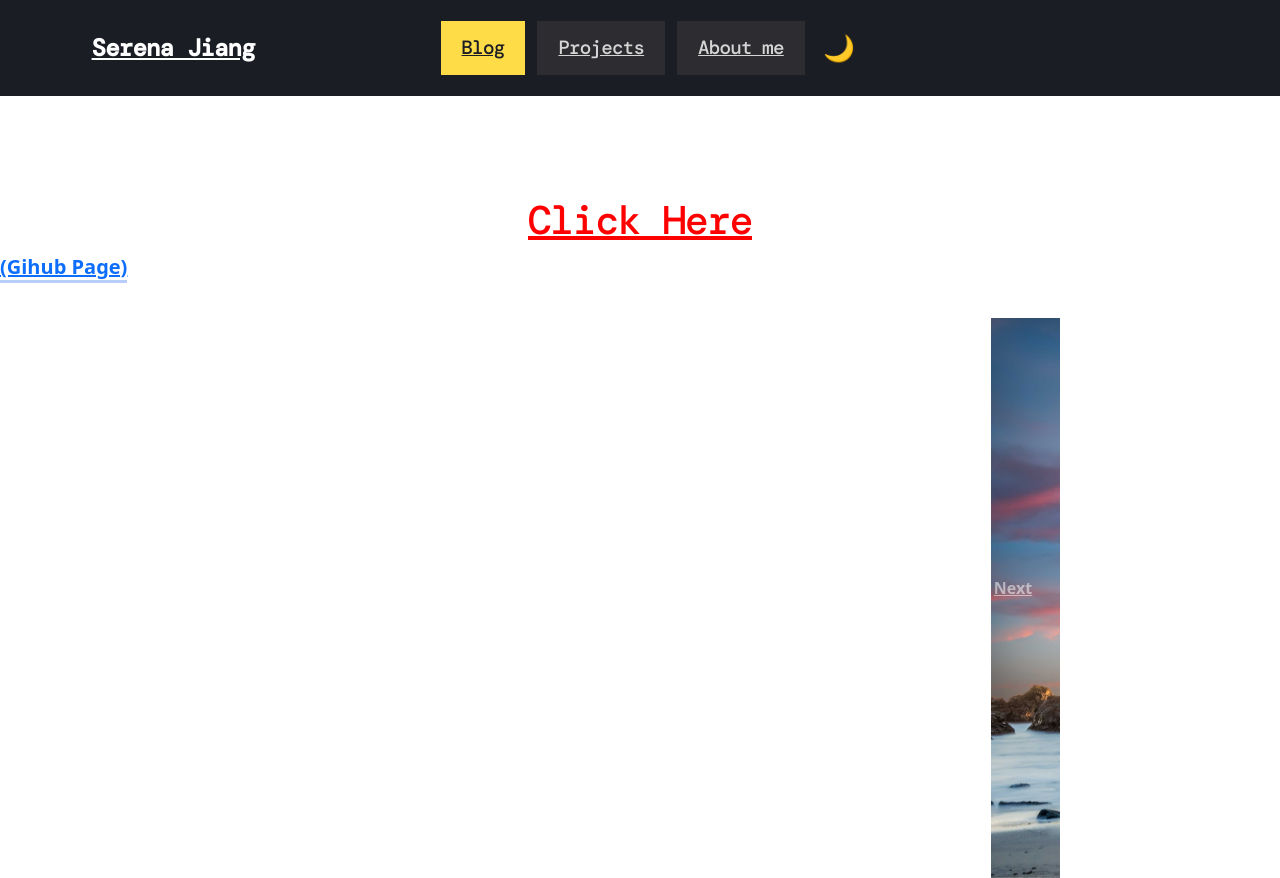
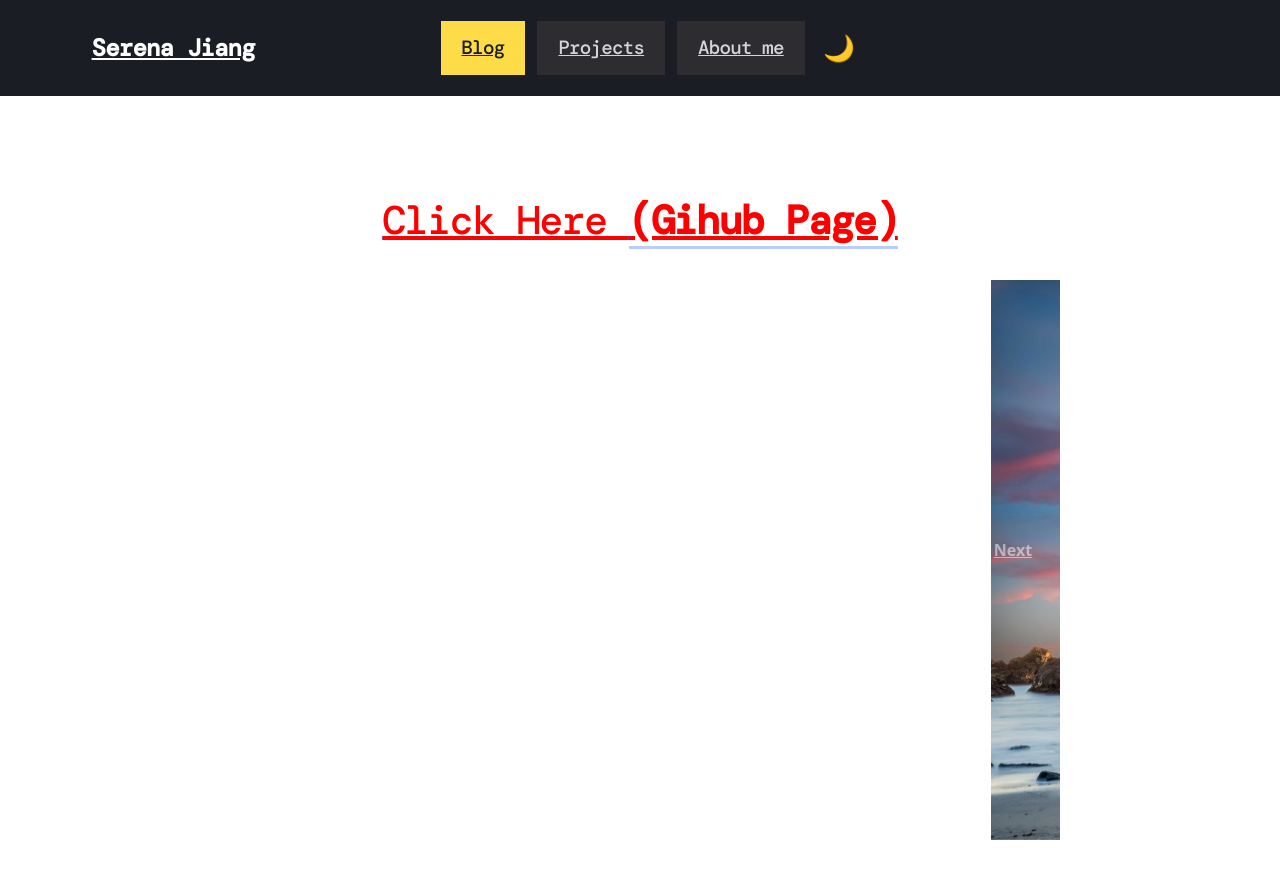
Before and after one commit to sjdevloper/gatsby_mysite, a Gatsby site: page /blog in a window 1280 px wide. Shown: the top 878 px of the page. Built offline with nearby package versions, Linux system fonts and the light colour scheme; Gatsby itself is replaced by a stand-in of ours.

Commit message:
updateExperience

```diff
--- a/src/components/blog.css
+++ b/src/components/blog.css
@@ -26,7 +26,5 @@ h1 {
 }
 
 .blog {
-  color: red;
   padding-top: 20px;
-  color: blueviolet;
 }
--- a/src/pages/blog.js
+++ b/src/pages/blog.js
@@ -19,8 +19,10 @@ const blog = () => (
     <div>
       <p class="blog">
         <a href="https://sjiang20.github.io/" target="_blank">
-          <h1> Click Here </h1>
-          <a>(Gihub Page)</a>
+          <h1>
+            {" "}
+            Click Here <a>(Gihub Page)</a>{" "}
+          </h1>
         </a>
       </p>
     </div>
```
